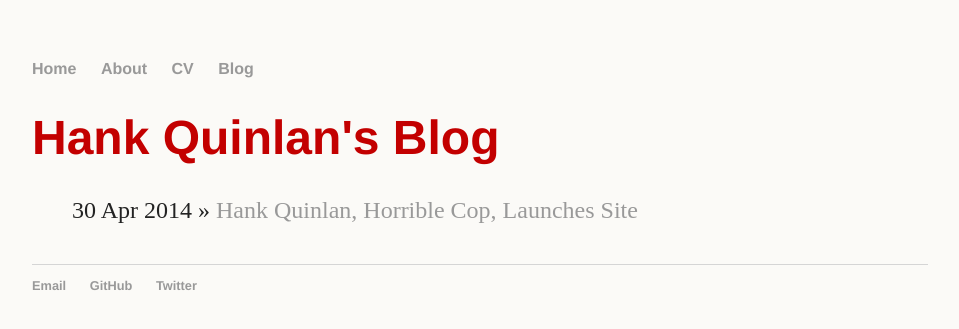
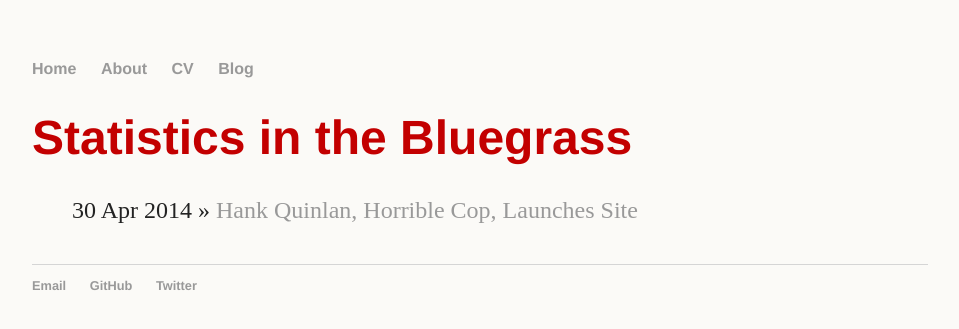
Before and after one commit to nutterb/nutterb.github.com, a Jekyll site: the page built from blog/index.html, in a window 1280 px wide. Shown: the top 329 px of the page, without its empty margins (160-1119 px from the left). Built offline with Jekyll 4.4.1, drawn with Linux system fonts in a browser that asks for light colours.

Commit message:
Change title of blog

```diff
--- a/blog/index.html
+++ b/blog/index.html
@@ -1,6 +1,6 @@
 ---
 layout: default
-title: Hank Quinlan's Blog
+title: Statistics in the Bluegrass
 ---
 	<h1>{{ page.title }}</h1>
 	<ul class="posts">
```
